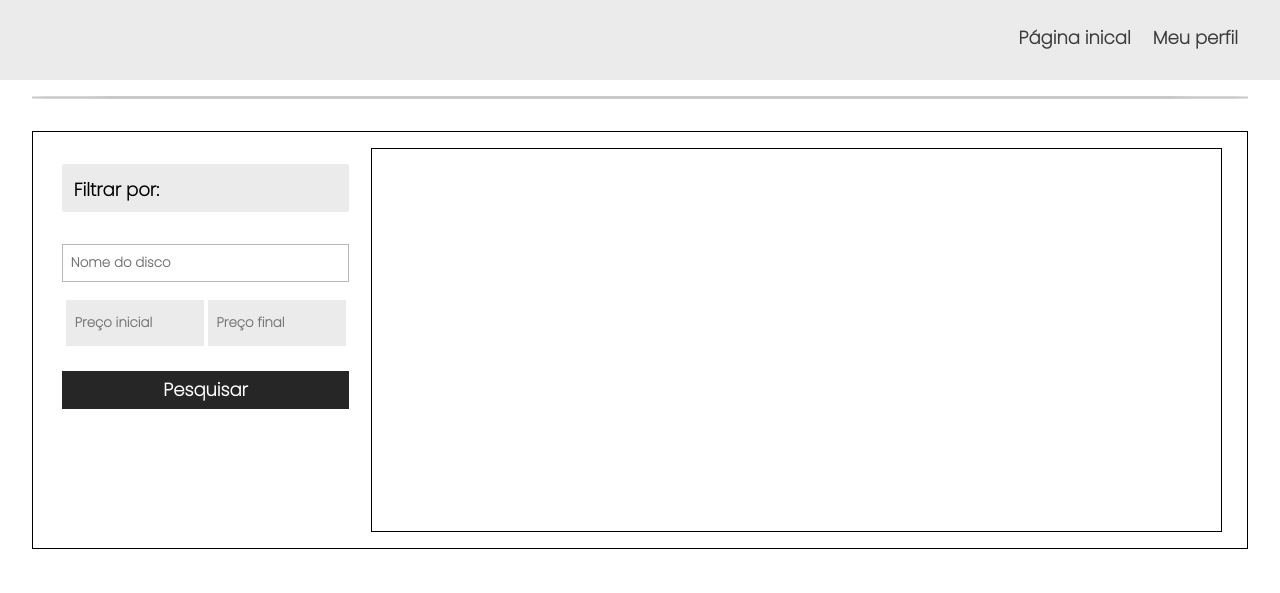
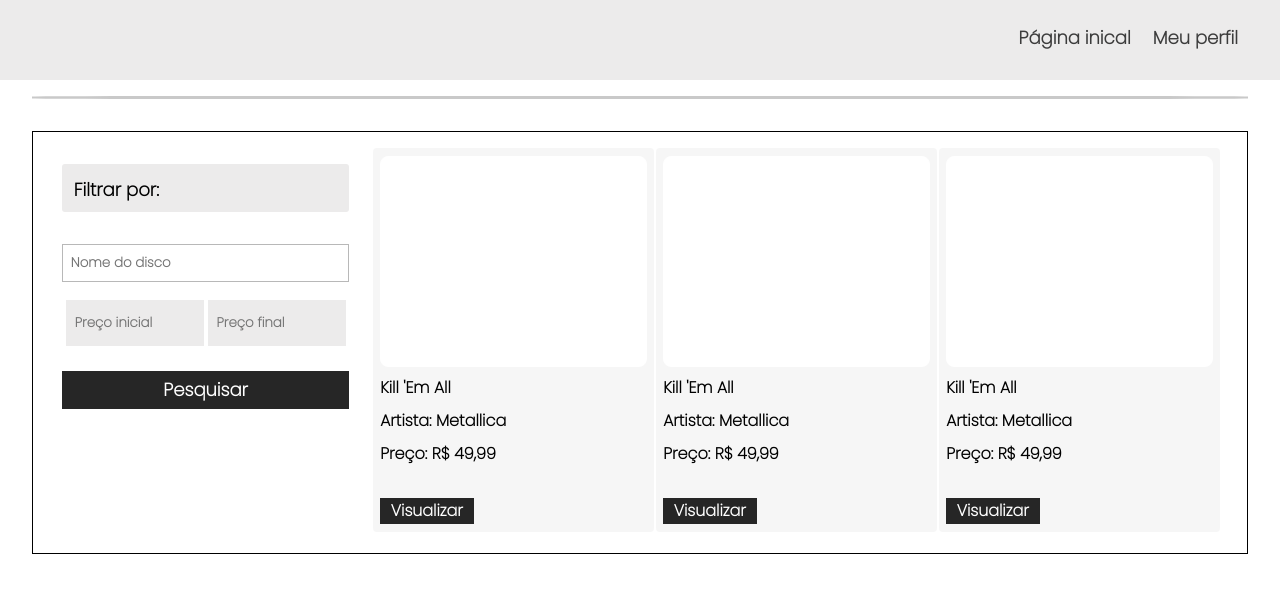
Before and after one commit to henrickrafael/vinyeshop, a PHP site: page /Php/Home.html in a window 1280 px wide. Shown: the top 593 px of the page. Run offline with PHP 8.4, Linux system fonts and the light colour scheme.

Commit message:
003 style: finalizacao de estilo dos cards de produtos

```diff
--- a/Css/style.css
+++ b/Css/style.css
@@ -166,10 +166,68 @@ input::-webkit-inner-spin-button {
     transition: 0.3s;
 }
 
+.product-main-wrapper {
+    /* border: 1px solid; */
+    width: 72%;
+    box-sizing: border-box;
+    display: flex;
+    flex-wrap: wrap;
+    justify-content: space-evenly;
+}
 .product-wrapper {
-    border: 1px solid;
-    width: 72%;
+    /* border: 1px solid; */
+    border-radius: 4px;
+    width: 33%;
     height: 24em;
+    display: block;
     box-sizing: border-box;
-    display: block;
+    background-color: #f2f2f2ab;
+    margin-bottom: 0.3em;
 }
+
+.image-wrapper {
+    margin: 0 auto;
+    margin-top: 0.5em;
+    border: 1px solid white;
+    background-color: white;
+    border-radius: 8px;
+    box-sizing: border-box;
+    width: 95%;
+    height: 55%;
+}
+
+.label-text-produto {
+    /* border: 1px solid; */
+    margin: 0 auto;
+    margin-top: 0.5em;
+    box-sizing: border-box;
+    width: 95%;
+    font-family: 'Poppins', sans-serif;
+    font-weight: 900;
+}
+
+.lnk-view {
+    margin-top: 2em;
+    height: 1.6em;
+}
+
+.lnk-style {
+    height: 100%;
+    width: 35%;
+    background: #262626;
+    text-align: center;
+}
+
+.lnk-style:hover {
+    background:#131313;
+}
+
+
+.lnk-style a {
+    color: white;
+    text-decoration: none;
+}
+
+.lnk-style a:hover {
+    cursor: pointer;
+}
--- a/Php/Home.html
+++ b/Php/Home.html
@@ -36,7 +36,58 @@
                 </div>
             </form>
         </div> <!-- left-option-wrapper -->
-        <div class="product-wrapper">
+        <div class="product-main-wrapper">
+            <div class="product-wrapper">
+                <div class="image-wrapper"></div>
+                <div class="label-text-produto">
+                    <span>Kill 'Em All</span>
+                </div>
+                <div class="label-text-produto">
+                    <span>Artista: Metallica</span>
+                </div>
+                <div class="label-text-produto">
+                    <span>Preço: R$ 49,99</span>
+                </div>
+                <div class="label-text-produto lnk-view">
+                    <div class="lnk-style">
+                        <a href="#">Visualizar</a>
+                    </div>
+                </div>
+            </div>
+            <div class="product-wrapper">
+                <div class="image-wrapper"></div>
+                <div class="label-text-produto">
+                    <span>Kill 'Em All</span>
+                </div>
+                <div class="label-text-produto">
+                    <span>Artista: Metallica</span>
+                </div>
+                <div class="label-text-produto">
+                    <span>Preço: R$ 49,99</span>
+                </div>
+                <div class="label-text-produto lnk-view">
+                    <div class="lnk-style">
+                        <a href="#">Visualizar</a>
+                    </div>
+                </div>
+            </div>
+            <div class="product-wrapper">
+                <div class="image-wrapper"></div>
+                <div class="label-text-produto">
+                    <span>Kill 'Em All</span>
+                </div>
+                <div class="label-text-produto">
+                    <span>Artista: Metallica</span>
+                </div>
+                <div class="label-text-produto">
+                    <span>Preço: R$ 49,99</span>
+                </div>
+                <div class="label-text-produto lnk-view">
+                    <div class="lnk-style">
+                        <a href="#">Visualizar</a>
+                    </div>
+                </div>
+            </div>
 
         </div> <!--product-wrapper-->
     </div> <!--main-wrapper-->
```
